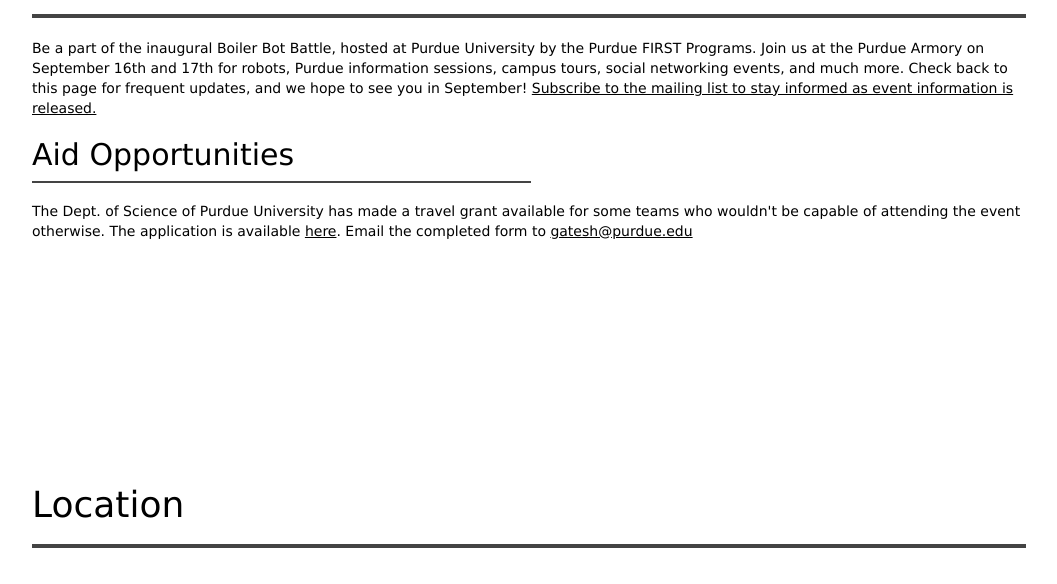
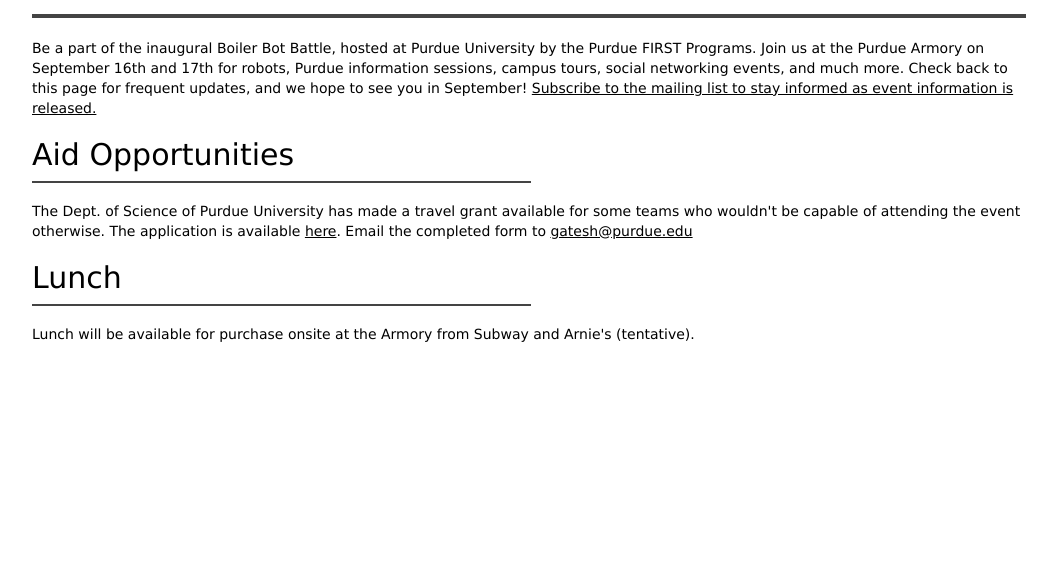
Before and after one commit to purduefirst/purduefirst.github.io, a Jekyll site: the page built from boilerbotbattle.html, in a window 1280 px wide and 900 px high, scrolled down 1078 px, cut to the strip 0-584 px from the top of the window. Shown: the whole strip, without its empty margins (111-1168 px from the left). Built offline with Jekyll 4.4.1, drawn with Linux system fonts in a browser that asks for light colours.

Commit message:
updated content

```diff
--- a/boilerbotbattle.html
+++ b/boilerbotbattle.html
@@ -19,6 +19,10 @@
 		<hr class="medium-hr thin" />
 		<br />
 		The Dept. of Science of Purdue University has made a travel grant available for some teams who wouldn't be capable of attending the event otherwise. The application is available <a href="https://docs.google.com/document/d/11Xo3jWw81OSLfXU-j9F4Ob68ohIC5LCUiSGaWpY9lhc/">here</a>. Email the completed form to <a href="mailto:gatesh@purdue.edu">gatesh@purdue.edu</a>
+		<h2>Lunch</h2>
+		<hr class="medium-hr thin" />
+		<br />
+		Lunch will be available for purchase onsite at the Armory from Subway and Arnie's (tentative).
 	</div>
 </section>
 <section id="location" class="primary-section">
```
